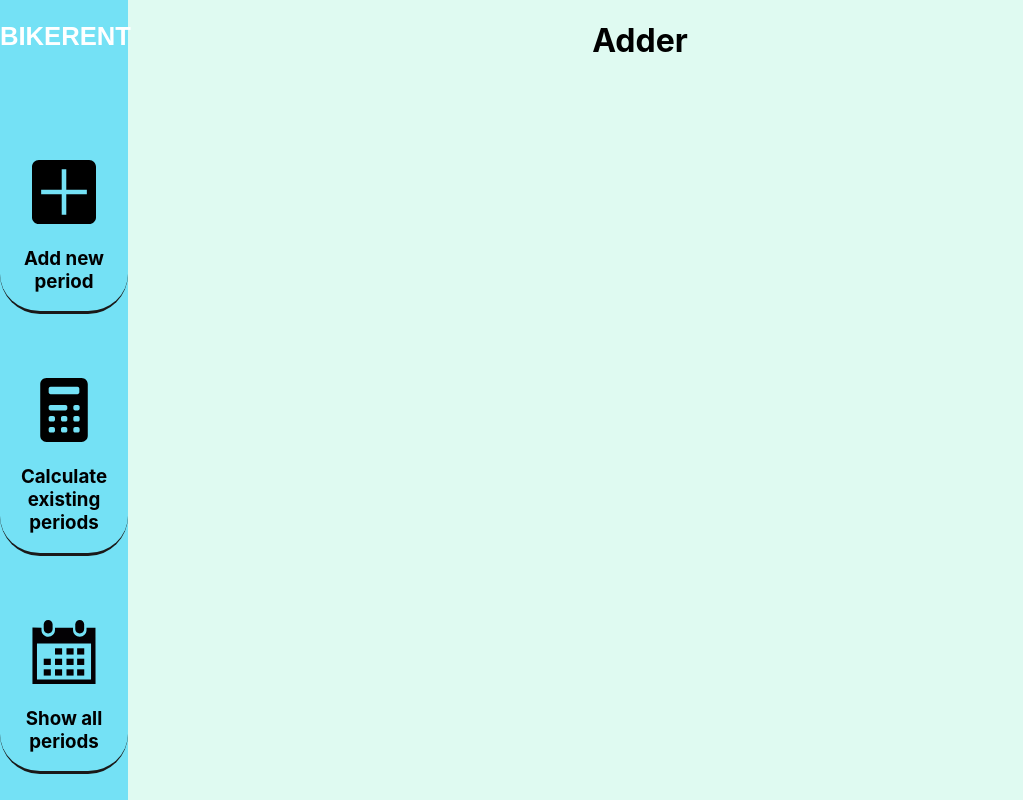
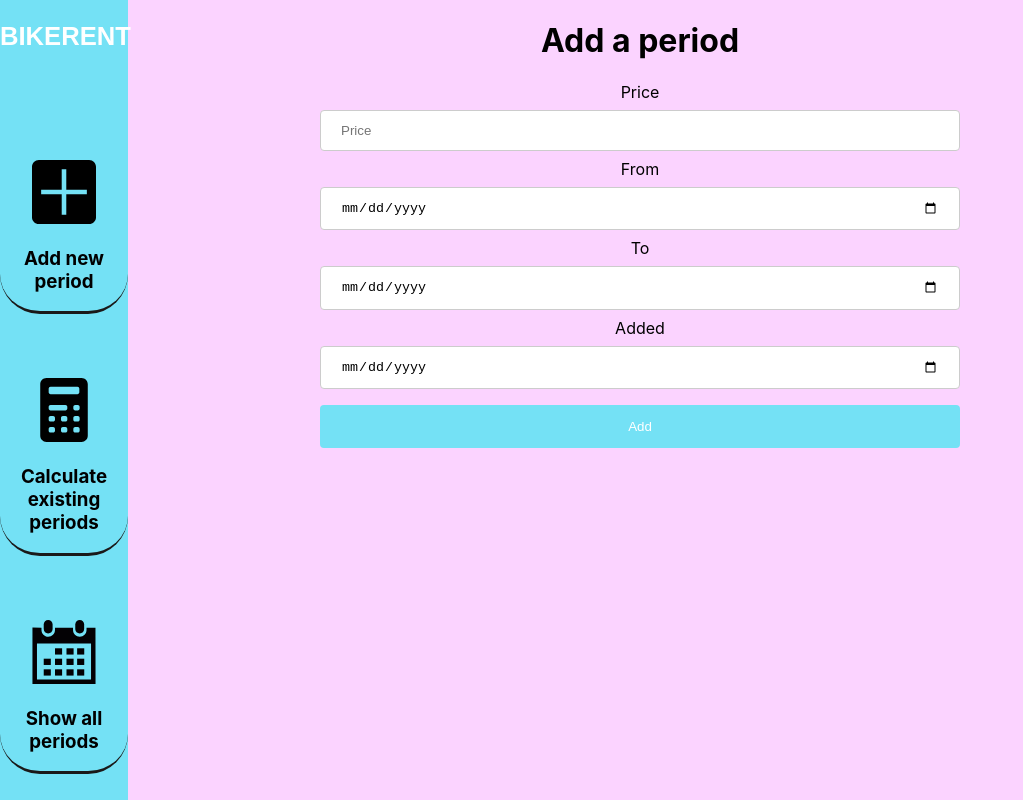
Before and after one commit to EasyGoingLove/bike-company, a React (Create React App) app: page / in a window 1280 px wide. Both pictures are taken after a click on the element "Add new period". Shown: the whole page, without its empty margins (0-1023 px from the left). Built offline with nearby package versions, Linux system fonts and the light colour scheme.

Commit message:
Implementing the add and reforming the table component

```diff
--- a/src/App.css
+++ b/src/App.css
@@ -1,5 +1,5 @@
 body{
-  background-color: rgb(223, 250, 241);
+  background-color: rgb(251, 211, 255);
 }
 .App {
   text-align: center;
--- a/src/components/Add/Add.css
+++ b/src/components/Add/Add.css
@@ -0,0 +1,24 @@
+input[type=number],input[type=date], select {
+    width: 50%;
+    padding: 12px 20px;
+    margin: 8px 0;
+    display: inline-block;
+    border: 1px solid #ccc;
+    border-radius: 4px;
+    box-sizing: border-box;
+  }
+
+  input[type=submit] {
+    width: 50%;
+    background-color: rgb(116, 225, 245);
+    color: white;
+    padding: 14px 20px;
+    margin: 8px 0;
+    border: none;
+    border-radius: 4px;
+    cursor: pointer;
+  }
+
+  input[type=submit]:hover {
+    background-color: rgb(45, 219, 250);
+  }
--- a/src/components/Add/Add.tsx
+++ b/src/components/Add/Add.tsx
@@ -1,12 +1,50 @@
-import React from "react";
+import React, { useState } from "react";
 
 import './Add.css';
 
 const Add = () => {
 
+    const [price, setPrice] = useState<any>(),
+    [from,setFrom] =useState<any>(),
+    [to,setTo] =useState<any>(),
+    [added,setAdded] =useState<any>()
+    ;
+
+  const handleSubmit = (e:any) => {
+      e.preventDefault();
+      console.log(from);
+
+      if(from.toString()>to.toString()||from.toString()<added.toString()){
+       alert("Invalid inputs dates must be correct.")
+      }else{
+          let dataToAdd = [price,from,to,added] ;
+        localStorage.setItem(`added`, JSON.stringify(dataToAdd))
+      }
+
+  }
+
     return(
         <div className="adder-conteiner">
-            <h1>Adder</h1>
+            <h1>Add a period</h1>
+             <form onSubmit={handleSubmit}>
+                <label>Price</label><br/>
+                <input type="number" value={price}
+                   onChange={e => setPrice(e.target.value)} name="price" placeholder="Price"/>
+                <br/>
+                <label >From</label><br/>
+                <input type="date" value={from}
+                   onChange={e => setFrom(e.target.value)}  name="from" placeholder="From.."/>
+                <br/>
+                <label >To</label><br/>
+                <input type="date"value={to}
+                   onChange={e => setTo(e.target.value)}  name="to" placeholder="To.."/>
+                <br/>
+                <label >Added</label><br/>
+                <input type="date" value={added}
+                   onChange={e => setAdded(e.target.value)} name="added" placeholder="Added.."/>
+                <br/>
+                <input type="submit" value="Add"/>
+            </form>
         </div>
     )
 
--- a/src/components/Table/Table.css
+++ b/src/components/Table/Table.css
@@ -5,8 +5,8 @@
     margin-top: 5%;
 }
 .h1-text{
-    color: rgb(6, 80, 12);
-    font-family: 'Lucida Sans', 'Lucida Sans Regular', 'Lucida Grande', 'Lucida Sans Unicode', Geneva, Verdana, sans-serif;
+    color: black;
+    font-family:cursive;
 }
 table {
     border-collapse: collapse;
@@ -18,11 +18,11 @@ table {
     padding: 8px;
   }
 
-  tr:nth-child(even){background-color: #d2f7eb}
-  tr:nth-child(odd){background-color: #d2f7eb}
+  tr:nth-child(even){background-color: white}
+  tr:nth-child(odd){background-color: white}
 
   th {
-    background-color: #04AA6D;
+    background-color: rgb(116, 225, 245);
     color: white;
   }
 
@@ -30,7 +30,7 @@ table {
       padding-top: 20%;
   }
   .btn{
-    background-color: #04AA6D;
+    background-color: rgb(116, 225, 245);
     border: none;
     color: white;
     padding: 15px 32px;
@@ -40,5 +40,5 @@ table {
     font-size: 16px;
   }
   .btn:hover{
-    background-color: #08774e; /* Green */
+    background-color: rgb(45, 219, 250);
   }
--- a/src/components/Table/Table.tsx
+++ b/src/components/Table/Table.tsx
@@ -12,12 +12,23 @@ type TableProps = {
 const Table = (props:TableProps) => {
 
     const saveToStorage = ()=>{
+        let dataToAdd:string[] = [];
         for (let i = 0; i < props.information.length; i++) {
-            localStorage.setItem(`item:${i} Price`, props.information[i].price_per_day)
-            localStorage.setItem(`item:${i} From`, props.information[i].from)
-            localStorage.setItem(`item:${i} To`, props.information[i].to)
-            localStorage.setItem(`item:${i} Added`, props.information[i].added)
+              dataToAdd = [
+                 props.information[i].price_per_day,
+                 props.information[i].from,
+                 props.information[i].to,
+                 props.information[i].added
+            ]
         }
+        let a = localStorage.getItem("presetItems");
+        if(a!=null){
+         let newItems = a + dataToAdd; // make an array of arrays
+         localStorage.setItem(`presetItems`,JSON.stringify(newItems))
+        }else{
+            localStorage.setItem(`presetItems`,JSON.stringify(dataToAdd))
+        }
+
     };
 
   return (
```
